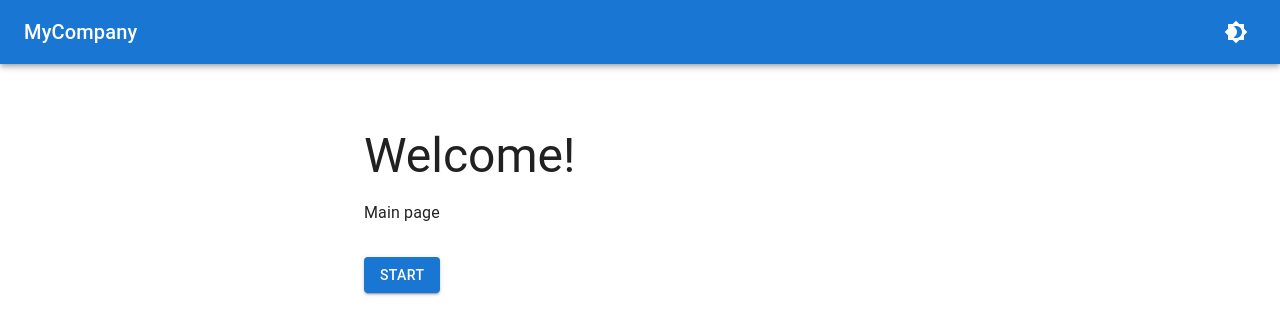
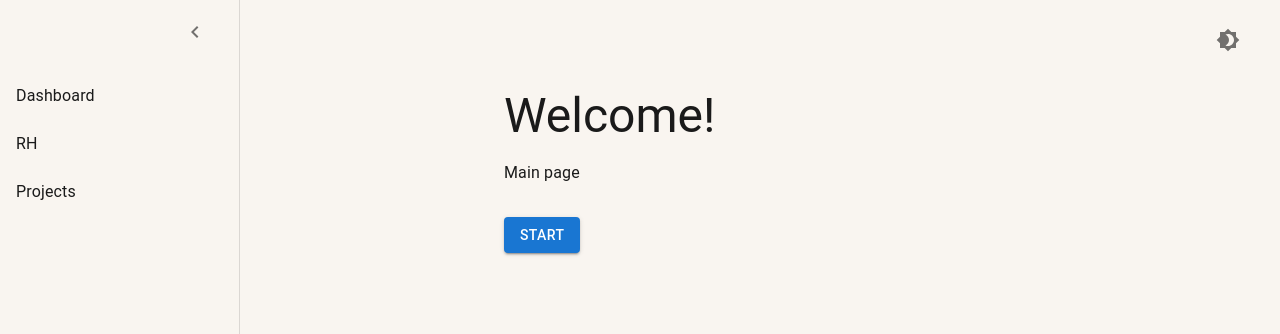
Before and after one commit to RuslanIsHere/intranet, a Next.js app: page / in a window 1280 px wide. Shown: the top 334 px of the page. Built offline with nearby package versions, Linux system fonts and the light colour scheme; no server answers.

Commit message:
sidebar, header and big updates for everything

```diff
--- a/src/app/globals.css
+++ b/src/app/globals.css
@@ -19,7 +19,5 @@
 }
 
 body {
-  background: var(--background);
-  color: var(--foreground);
   font-family: Arial, Helvetica, sans-serif;
 }
--- a/src/app/layout.tsx
+++ b/src/app/layout.tsx
@@ -1,11 +1,70 @@
-import MuiThemeProvider from '@/components/ThemeProvider';
+'use client'
+
+import { usePathname } from 'next/navigation'
+import MuiThemeProvider from '@/components/ThemeProvider'
+import Sidebar from '@/components/sidebar/sidebar'
+import { Header } from '@/components/header/header'
+import { Box, CssBaseline } from '@mui/material'
+import { useState } from 'react'
+import { NAV } from '@/config/global'
 
 export default function RootLayout({ children }: { children: React.ReactNode }) {
+    const pathname = usePathname()
+    const isAuthPage = pathname === '/login'
+
+    const [mobileOpen, setMobileOpen] = useState(false)
+    const [collapsed, setCollapsed] = useState(false)
+
+    const drawerWidth = collapsed ? NAV.W_DASHBOARD_MINI : NAV.W_DASHBOARD
+
     return (
         <html lang="en">
         <body>
-        <MuiThemeProvider>{children}</MuiThemeProvider>
+        <MuiThemeProvider>
+            <CssBaseline />
+            {!isAuthPage ? (
+                <Box
+                    sx={{
+                        display: 'grid',
+                        gridTemplateColumns: {
+                            xs: '1fr',
+                            md: `${drawerWidth}px 1fr`,
+                        },
+                        gridTemplateRows: 'auto 1fr',
+                        minHeight: '100vh',
+                        gridTemplateAreas: {
+                            xs: `"header" "main"`,
+                            md: `"sidebar header" "sidebar main"`,
+                        },
+                    }}
+                >
+                    <Box sx={{ gridArea: 'header' }}>
+                        <Header onOpenNav={() => setMobileOpen(true)}
+                                isNavMini={collapsed}
+                        />
+                    </Box>
+                    <Box sx={{ gridArea: 'sidebar' }}>
+                        <Sidebar
+                            mobileOpen={mobileOpen}
+                            onClose={() => setMobileOpen(false)}
+                            onCollapseChange={setCollapsed}
+                        />
+                    </Box>
+                    <Box
+                        component="main"
+                        sx={{
+                            gridArea: 'main',
+                            p: 3,
+                        }}
+                    >
+                        {children}
+                    </Box>
+                </Box>
+            ) : (
+                children
+            )}
+        </MuiThemeProvider>
         </body>
         </html>
-    );
+    )
 }
--- a/src/app/login/page.tsx
+++ b/src/app/login/page.tsx
@@ -102,7 +102,7 @@ const AuthPage: React.FC = () => {
                     console.error('Ошибка при сохранении профиля:', profileError)
                     setError('Регистрация прошла, но не удалось сохранить профиль.')
                 } else {
-                    console.log('✅ Профиль сохранён')
+                    console.log('Профиль сохранён')
                     window.location.href = '/' // или router.push('/')
                 }
             }
--- a/src/app/page.tsx
+++ b/src/app/page.tsx
@@ -1,12 +1,10 @@
 'use client';
 
 import { Container, Typography, Button, Box } from '@mui/material';
-import Header from '@/components/header/header';
 
 export default function Home() {
   return (
       <>
-          <Header />
     <Container maxWidth="sm" sx={{ mt: 8 }}>
         <Typography variant="h3" component="h1" gutterBottom>
           Welcome!
--- a/src/components/ThemeProvider.tsx
+++ b/src/components/ThemeProvider.tsx
@@ -41,8 +41,15 @@ export default function MuiThemeProvider({ children }: { children: ReactNode })
                 primary: {
                     main: '#1976d2',
                 },
+                background: {
+                    default: mode === 'light' ? '#f9f5f0' : '#1e1e1e', // мягкий тёмный
+                    paper: mode === 'light' ? '#f9f5f0' : '#1e1e1e',   // те же
+                },
+                text: {
+                    primary: mode === 'light' ? '#1a1a1a' : '#e5e5e5',
+                },
             },
-        }), [mode]);
+        }), [mode])
 
     if (!mounted) return null; // 🔑 Ждём, пока определится тема
 
--- a/src/components/header/header.tsx
+++ b/src/components/header/header.tsx
@@ -1,64 +1,73 @@
-'use client';
+'use client'
 
-import { useEffect, useState } from 'react';
-import {
-    AppBar,
-    Toolbar,
-    Typography,
-    IconButton,
-    Box,
-    Avatar,
-    Menu,
-    MenuItem,
-} from '@mui/material';
-import { Brightness4, Brightness7 } from '@mui/icons-material';
-import { useTheme } from '@mui/material/styles';
-import { useColorMode } from '@/components/ThemeProvider';
-import { supabase } from '@/utils/supabase/client';
-import { useRouter } from 'next/navigation';
+import {AppBar, Toolbar, IconButton, Stack, Avatar, Menu, MenuItem, useTheme, Box,} from '@mui/material'
+import { Brightness4, Brightness7, Menu as MenuIcon } from '@mui/icons-material'
+import { useDevice } from '@/utils/hooks/useDevice'
+import { useColorMode } from '@/components/ThemeProvider'
+import { HEADER, NAV } from '@/config/global'
+import { useEffect, useState } from 'react'
+import { supabase } from '@/utils/supabase/client'
+import { useRouter } from 'next/navigation'
 
-export default function Header() {
-    const theme = useTheme();
-    const colorMode = useColorMode();
-    const router = useRouter();
+export function Header({
+                           onOpenNav,
+                           isNavMini,
+                       }: {
+    onOpenNav?: () => void
+    isNavMini?: boolean
+}) {
+    const theme = useTheme()
+    const { isDesktop } = useDevice()
+    const { toggleColorMode } = useColorMode()
+    const router = useRouter()
 
-    const [anchorEl, setAnchorEl] = useState<null | HTMLElement>(null);
-    const [email, setEmail] = useState<string | null>(null);
-
-    const open = Boolean(anchorEl);
+    const [anchorEl, setAnchorEl] = useState<null | HTMLElement>(null)
+    const [email, setEmail] = useState<string | null>(null)
+    const open = Boolean(anchorEl)
 
     useEffect(() => {
         const getUser = async () => {
             const {
                 data: { user },
-            } = await supabase.auth.getUser();
-            setEmail(user?.email || null);
-        };
-        getUser();
-    }, [supabase]);
+            } = await supabase.auth.getUser()
+            setEmail(user?.email || null)
+        }
+        getUser()
+    }, [])
 
-    const handleMenuOpen = (event: React.MouseEvent<HTMLElement>) => {
-        setAnchorEl(event.currentTarget);
-    };
-
-    const handleMenuClose = () => {
-        setAnchorEl(null);
-    };
+    const handleMenuOpen = (event: React.MouseEvent<HTMLElement>) => setAnchorEl(event.currentTarget)
+    const handleMenuClose = () => setAnchorEl(null)
 
     const handleLogout = async () => {
-        await supabase.auth.signOut();
-        router.push('/login');
-    };
+        await supabase.auth.signOut()
+        router.push('/login')
+    }
 
     return (
-        <AppBar position="static">
-            <Toolbar sx={{ justifyContent: 'space-between' }}>
-                <Typography variant="h6" noWrap component="div">
-                    MyCompany
-                </Typography>
+        <AppBar
+            elevation={0}
+            sx={{
+                position: 'absolute',
+                boxShadow: 'none',
+                height: HEADER.H_MOBILE,
+                backgroundColor: theme.palette.background.paper,
+                zIndex: theme.zIndex.appBar + 1,
+                ...(isDesktop && {
+                    width: `calc(100% - ${isNavMini ? NAV.W_DASHBOARD_MINI : NAV.W_DASHBOARD}px)`,
+                    height: HEADER.H_DASHBOARD_DESKTOP,
+                }),
+            }}
+        >
+            <Toolbar sx={{ height: 1, px: { xs: 2, md: 4 } }}>
+                {!isDesktop && (
+                    <IconButton onClick={onOpenNav} sx={{ mr: 1 }}>
+                        <MenuIcon />
+                    </IconButton>
+                )}
 
-                <Box sx={{ display: 'flex', alignItems: 'center', gap: 2 }}>
-                    <IconButton onClick={colorMode.toggleColorMode} color="inherit">
+                <Box sx={{ ml: 'auto' }}>
+                    <Stack direction="row" spacing={1} alignItems="center">
+                        <IconButton onClick={toggleColorMode}>
                             {theme.palette.mode === 'dark' ? <Brightness7 /> : <Brightness4 />}
                         </IconButton>
 
@@ -66,23 +75,16 @@ export default function Header() {
                             <>
                                 <IconButton color="inherit" onClick={handleMenuOpen}>
                                     <Avatar>{email.charAt(0).toUpperCase()}</Avatar>
-                                <Typography variant="body2" sx={{ ml: 1 }}>
-                                    {email}
-                                </Typography>
                                 </IconButton>
-                            <Menu
-                                anchorEl={anchorEl}
-                                open={open}
-                                onClose={handleMenuClose}
-                                onClick={handleMenuClose}
-                            >
+                                <Menu anchorEl={anchorEl} open={open} onClose={handleMenuClose}>
                                     <MenuItem onClick={() => router.push('/profile')}>Мой профиль</MenuItem>
                                     <MenuItem onClick={handleLogout}>Выйти</MenuItem>
                                 </Menu>
                             </>
                         )}
+                    </Stack>
                 </Box>
             </Toolbar>
         </AppBar>
-    );
+    )
 }
--- /dev/null
+++ b/src/components/sidebar/sidebar.tsx
@@ -0,0 +1,99 @@
+'use client'
+
+import {
+    Drawer,
+    List,
+    ListItem,
+    ListItemButton,
+    ListItemText,
+    Toolbar,
+    IconButton,
+    useTheme,
+    useMediaQuery,
+    Box,
+} from '@mui/material'
+import { ChevronLeft, ChevronRight } from '@mui/icons-material'
+import Link from 'next/link'
+import { useState } from 'react'
+
+const navItems = [
+    { text: 'Dashboard', href: '/' },
+    { text: 'RH', href: '/rh' },
+    { text: 'Projects', href: '/projects' },
+]
+
+export default function Sidebar({ mobileOpen, onClose, onCollapseChange }: {
+    mobileOpen: boolean
+    onClose: () => void
+    onCollapseChange?: (collapsed: boolean) => void
+}) {
+    const theme = useTheme()
+    const isMobile = useMediaQuery(theme.breakpoints.down('md'))
+    const [collapsed, setCollapsed] = useState(false)
+
+    const drawerWidth = collapsed ? 60 : 240
+
+    const handleCollapse = () => {
+        const newValue = !collapsed
+        setCollapsed(newValue)
+        onCollapseChange?.(newValue)
+    }
+
+    const drawerContent = (
+        <>
+            <Toolbar sx={{ justifyContent: 'flex-end' }}>
+                {!isMobile && (
+                    <IconButton onClick={handleCollapse}>
+                        {collapsed ? <ChevronRight /> : <ChevronLeft />}
+                    </IconButton>
+                )}
+            </Toolbar>
+            <List>
+                {navItems.map(({ text, href }) => (
+                    <ListItem key={text} disablePadding sx={{ justifyContent: collapsed ? 'center' : 'flex-start' }}>
+                        <ListItemButton
+                            component={Link}
+                            href={href}
+                            onClick={isMobile ? onClose : undefined}
+                            sx={{ justifyContent: collapsed ? 'center' : 'flex-start' }}
+                        >
+                            <ListItemText primary={collapsed ? '' : text} />
+                        </ListItemButton>
+                    </ListItem>
+                ))}
+            </List>
+        </>
+    )
+
+    return isMobile ? (
+        <Drawer
+            variant="temporary"
+            open={mobileOpen}
+            onClose={onClose}
+            ModalProps={{ keepMounted: true }}
+            sx={{
+                '& .MuiDrawer-paper': {
+                    width: 240,
+                },
+            }}
+        >
+            {drawerContent}
+        </Drawer>
+    ) : (
+        <Drawer
+            variant="permanent"
+            sx={{
+                width: drawerWidth,
+                flexShrink: 0,
+                [`& .MuiDrawer-paper`]: {
+                    width: drawerWidth,
+                    boxSizing: 'border-box',
+                    transition: 'width 0.3s',
+                },
+            }}
+            open
+        >
+            {drawerContent}
+        </Drawer>
+    )
+}
--- /dev/null
+++ b/src/config/global.ts
@@ -0,0 +1,10 @@
+export const HEADER = {
+    H_MOBILE: 64,
+    H_DASHBOARD_DESKTOP: 80,
+    H_DASHBOARD_DESKTOP_OFFSET: 56,
+}
+
+export const NAV = {
+    W_DASHBOARD: 280,
+    W_DASHBOARD_MINI: 88,
+}
--- /dev/null
+++ b/src/utils/hooks/useDevice.ts
@@ -0,0 +1,7 @@
+import { useMediaQuery, useTheme } from '@mui/material'
+
+export function useDevice() {
+    const theme = useTheme()
+    const isDesktop = useMediaQuery(theme.breakpoints.up('md'))
+    return { isDesktop }
+}
```
Also changed, not shown: src/utils/supabase/middleware.ts (+4 -8 lines). Lines whose indentation alone changed are shown as unchanged.
